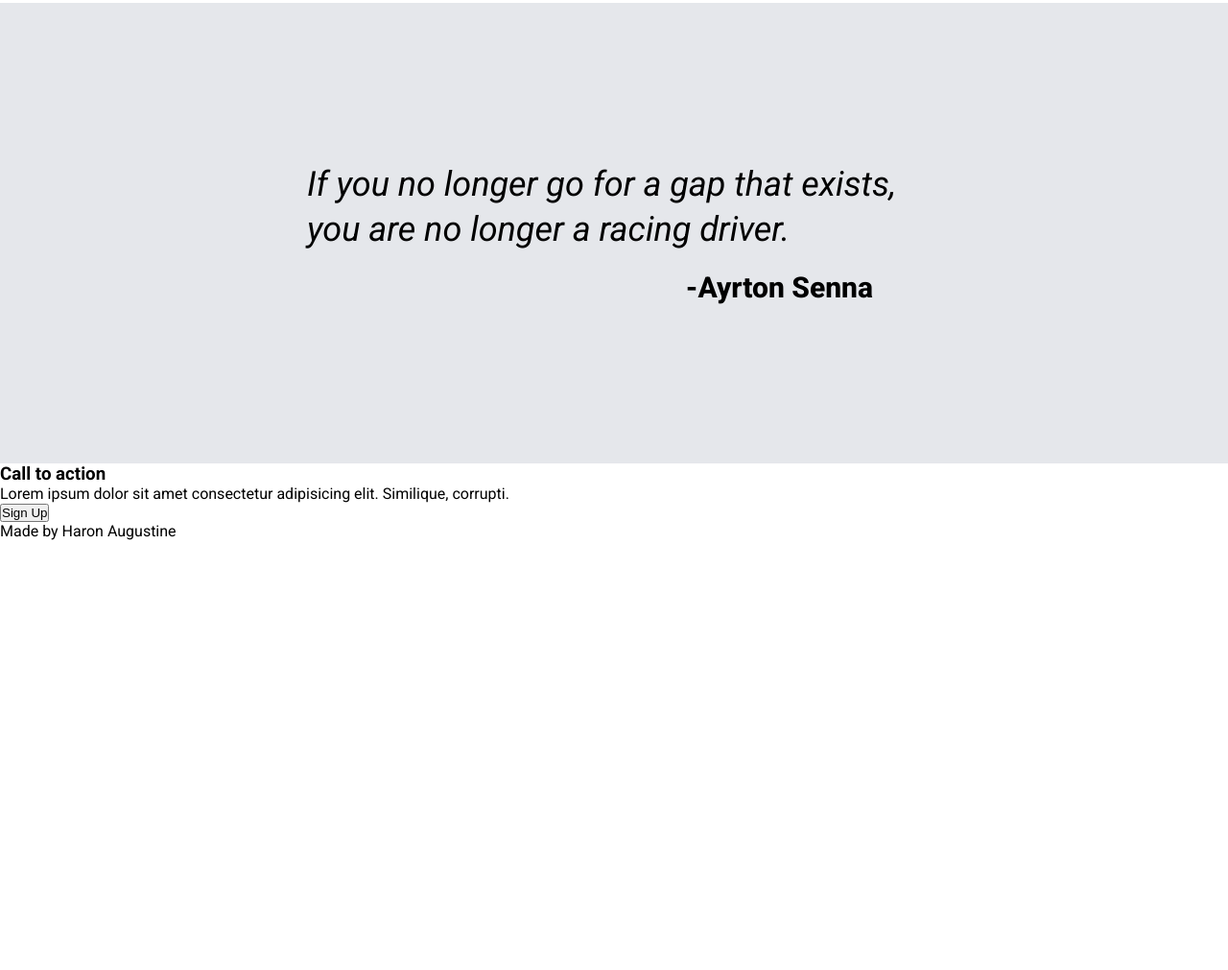
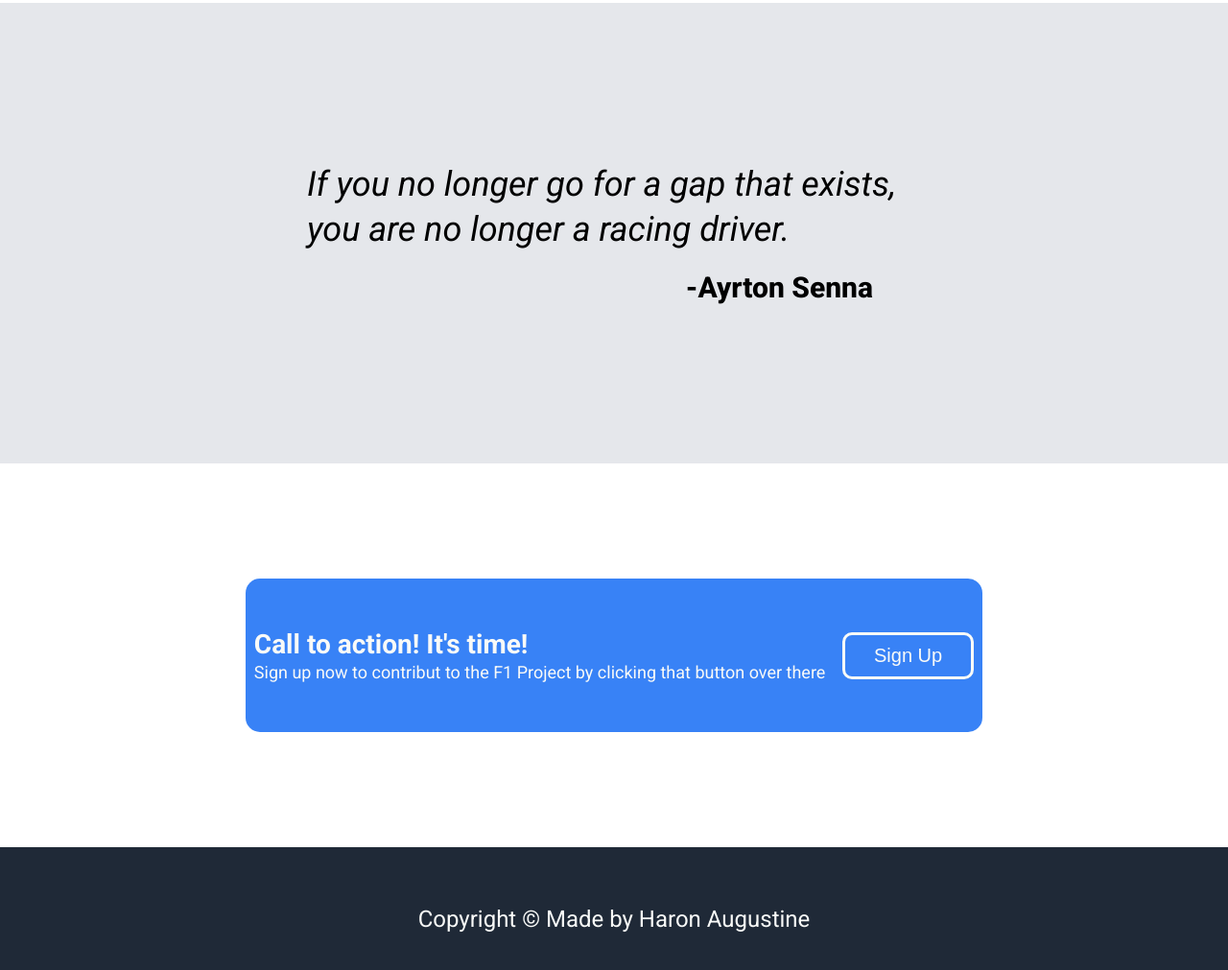
Before and after one commit to thunderflash08/f1-landing-page, a plain HTML site: page index.html in a window 1280 px wide. Shown: the part 1517-2528 px from the top of the page at 96% size. Before the commit the page ends 2400 px from the top, so only its background shows below. Drawn offline with Linux system fonts and the light colour scheme.

Commit message:
Fourth Section and Footer completed

```diff
--- a/index.html
+++ b/index.html
@@ -101,10 +101,10 @@
     <div class="fourth-section">
       <div class="noty-box">
         <div class="noty-text">
-          <h3>Call to action</h3>
+          <h3>Call to action! It's time!</h3>
           <p>
-            Lorem ipsum dolor sit amet consectetur adipisicing elit. Similique,
-            corrupti.
+            Sign up now to contribut to the F1 Project by clicking that button
+            over there
           </p>
         </div>
         <button class="noty-signup">Sign Up</button>
@@ -112,7 +112,7 @@
     </div>
 
     <footer>
-      <div class="footer">Made by Haron Augustine</div>
+      <div class="footer">Copyright &copy; Made by Haron Augustine</div>
     </footer>
   </body>
 </html>
--- a/styles.css
+++ b/styles.css
@@ -198,3 +198,60 @@
   align-self: flex-end;
   margin-right: 50px;
 }
+
+/* Fourth Section */
+
+.fourth-section {
+  width: 100vw;
+  height: 50vh;
+  display: flex;
+  justify-content: center;
+  align-items: center;
+}
+
+.noty-box {
+  display: flex;
+  width: 60vw;
+  height: 20vh;
+  justify-content: space-around;
+  align-items: center;
+  background-color: #3882f6;
+  border-radius: 15px;
+}
+
+.noty-text {
+  color: #f9faf8;
+  display: flex;
+  flex-direction: column;
+  gap: 2px;
+}
+
+.noty-text h3 {
+  font-size: 28px;
+}
+
+.noty-text p {
+  font-size: 18px;
+}
+
+.noty-signup {
+  background-color: #3882f6;
+  color: #f9faf8;
+  font-size: 20px;
+  padding: 10px 30px;
+  border: 3px solid #f9faf8;
+  border-radius: 10px;
+}
+
+/* last section/footer */
+
+footer {
+  width: 100vw;
+  height: 150px;
+  background-color: #1f2937;
+  display: flex;
+  justify-content: center;
+  align-items: center;
+  font-size: 24px;
+  color: #f9faf8;
+}
```
